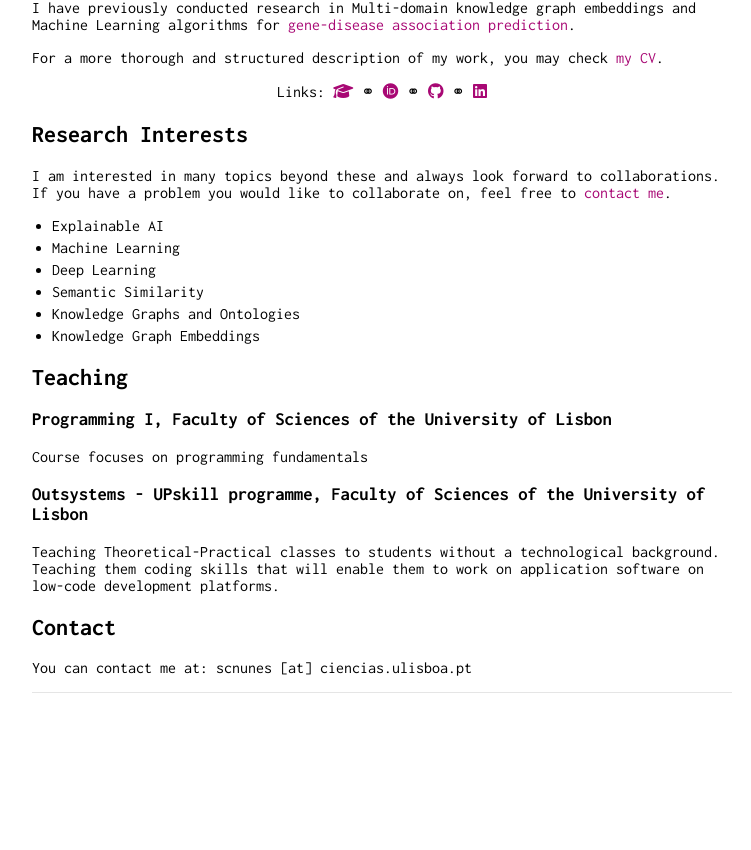
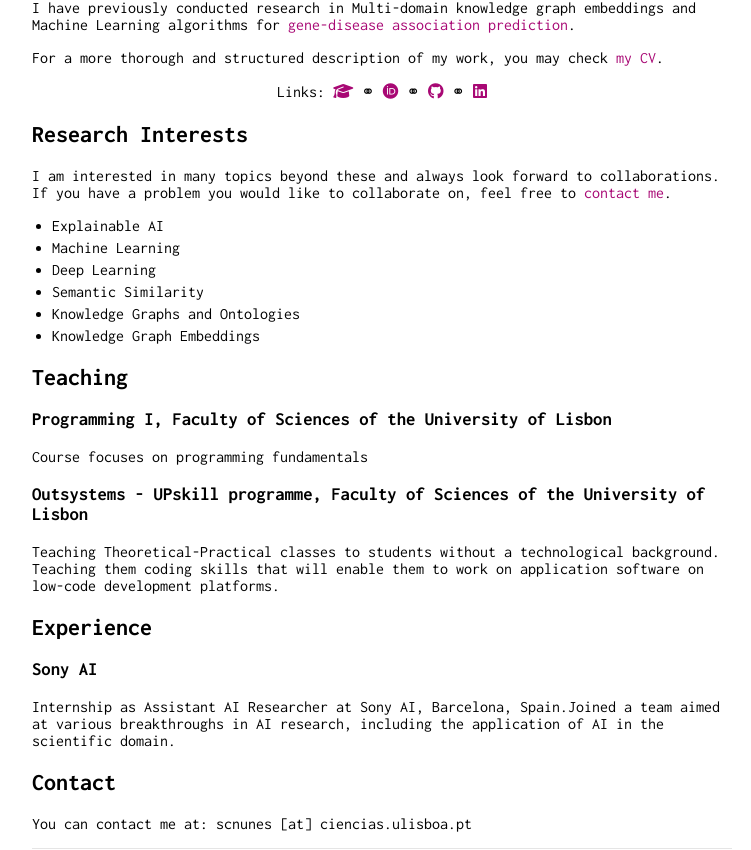
Before and after one commit to SusanaPNunes/susanapnunes.github.io, a Jekyll site: the page built from index.md, in a window 1280 px wide, cut to the strip 430-1280 px from the top of the page. Shown: the whole strip, without its empty margins (258-1009 px from the left). Built offline with Jekyll 4.4.1, drawn with Linux system fonts in a browser that asks for light colours; nearby versions of some CDN libraries; before the commit the page ends 1124 px from its top, so only the background shows below that.

Commit message:
Update index.md

```diff
--- a/index.md
+++ b/index.md
@@ -47,6 +47,11 @@ Course focuses on programming fundamentals
 
 Teaching Theoretical-Practical classes to students without a technological background. Teaching them coding skills that will enable them to work on application software on low-code development platforms.
 
+## Experience
+
+### Sony AI
+
+Internship as Assistant AI Researcher at Sony AI, Barcelona, Spain.Joined a team aimed at various breakthroughs in AI research, including the application of AI in the scientific domain.
 
 ## Contact
 
```
